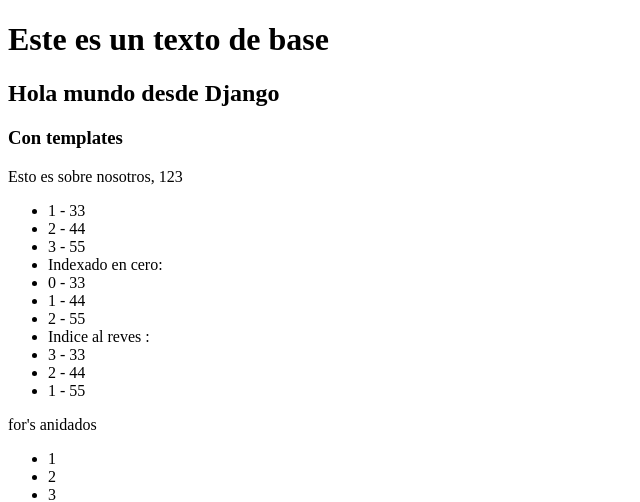
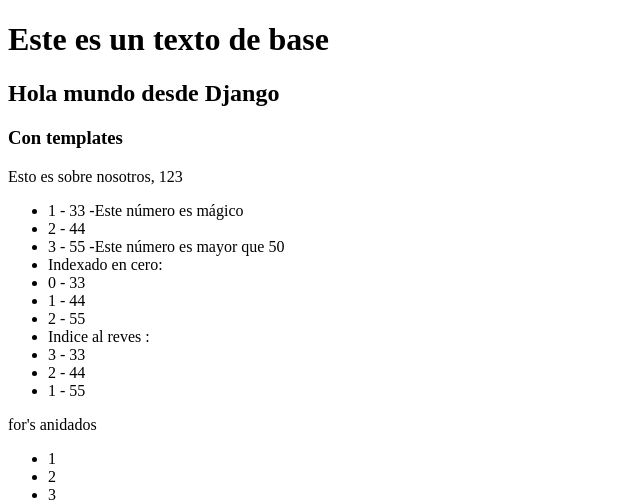
Before and after one commit to dhuamanilu/LAB-05-PWEB2, a Django app: page / in a window 1280 px wide. Shown: the part 88-590 px from the top of the page, without its empty margins (0-640 px from the left). Run offline with Django 4.2, Linux system fonts and the light colour scheme.

Commit message:
probando el if que DTL tambien tiene

```diff
--- a/templates/home.html
+++ b/templates/home.html
@@ -10,7 +10,15 @@
 
 <ul>
 	{% for myItem in myList%}
-	<li>{{ forloop.counter }} - {{ myItem }}</li>
+	<li>{{ forloop.counter }} - {{ myItem }}
+	{% if myItem == 33 %}
+		-Este número es mágico
+	{% elif myItem > 50 %}
+		-Este número es mayor que 50
+	{% endif %}
+
+
+	</li>
 	{% endfor %}
 	<li>Indexado en cero: </li>
 	{% for item in myList%}
```
